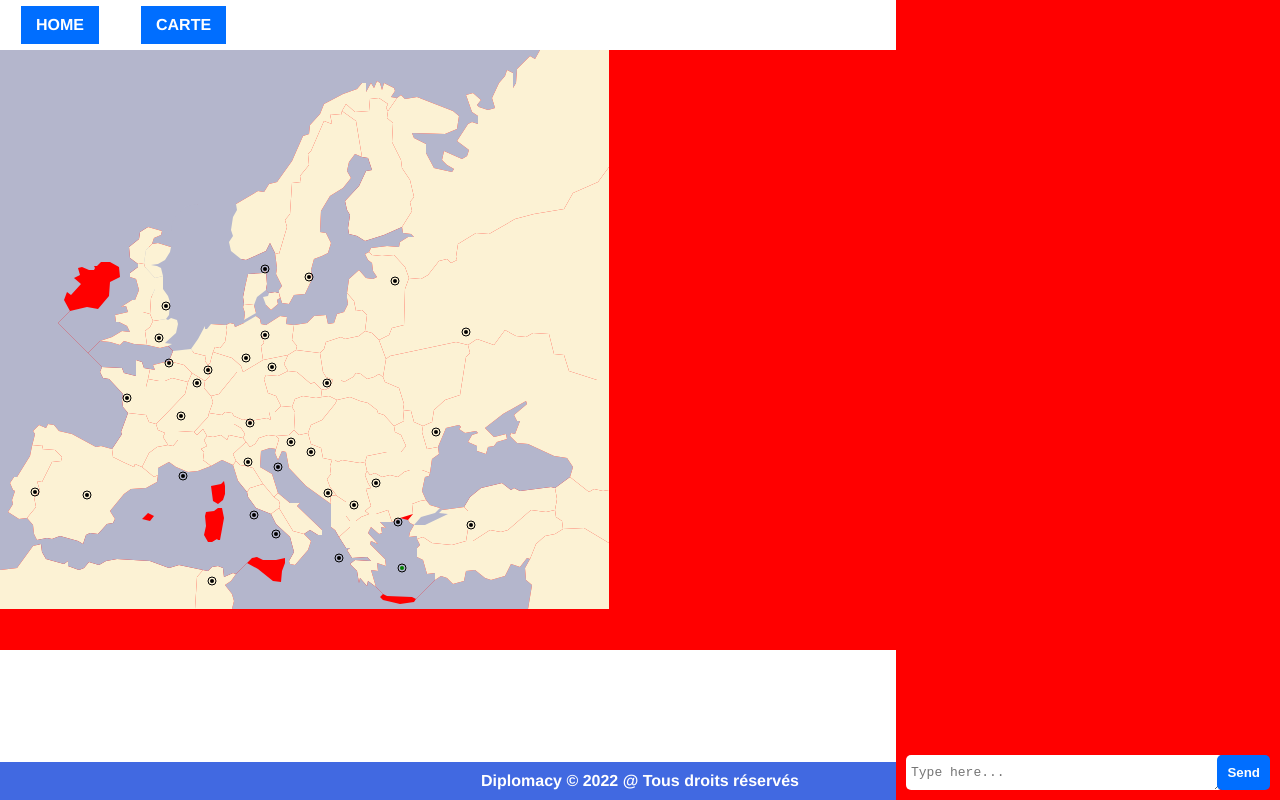
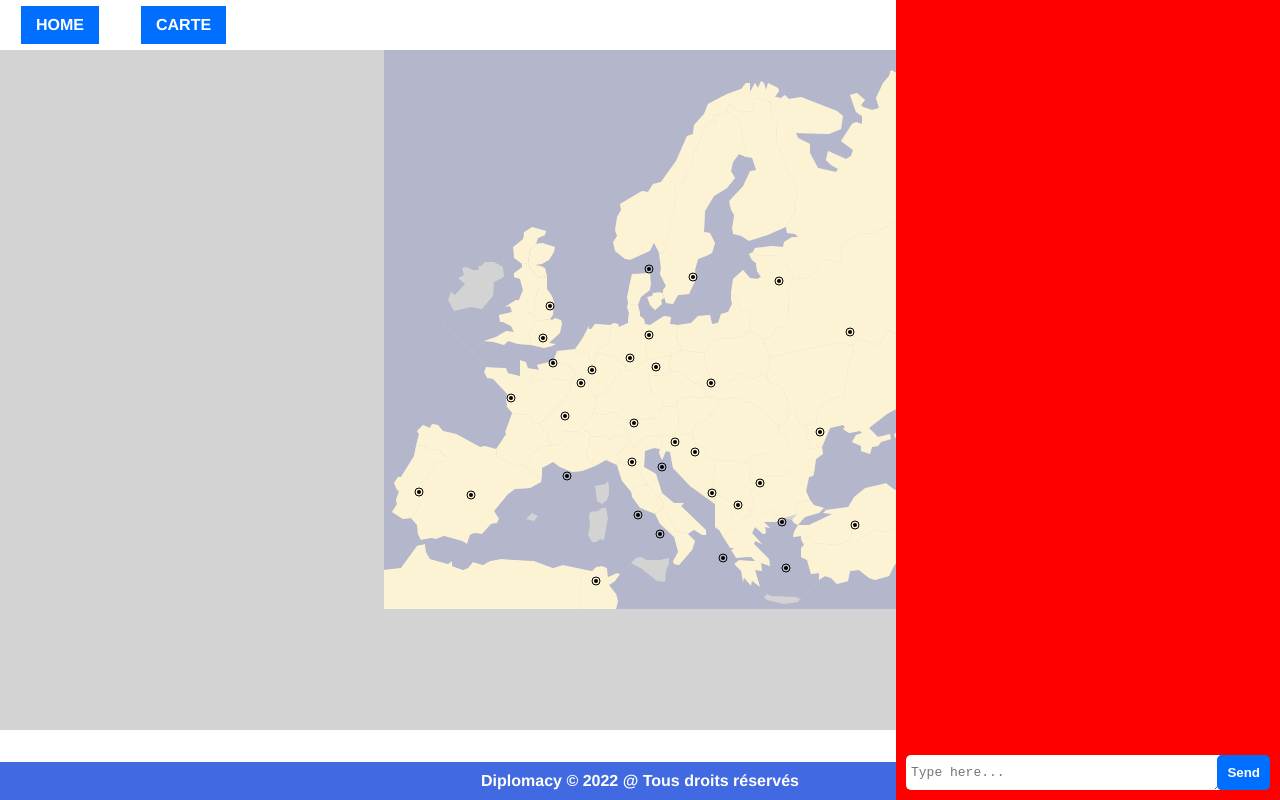
Before and after one commit to nderousseaux/diplomabourg, a Vue app in the folder frontend/: page / in a window 1280 px wide. Built offline with nearby package versions, Linux system fonts and the light colour scheme.

Commit message:
Added some style and cleaned code

```diff
--- a/frontend/src/views/Maps.vue
+++ b/frontend/src/views/Maps.vue
@@ -1,6 +1,6 @@
 <template>
 	<div id="map-container">
-		<svg width="100%" height="100%">
+		<svg width="40%" height="100%">
 			<path
 			fill="#b4b6cc"
 			d="M362 33 L357 39 L343 44 L324 54 L320 64 L310 75 L309 84 L303 86 L292 111 L277 132 L269 134 L264 142 L258 141 L236 154 L198 154 L171 181 L171 197 L158 193 L152 194 L154 188 L161 185 L162 181 L148 177 L148 0 L362 0Z"
@@ -190,7 +190,7 @@
 			name="Kiel"/>
 
 			<path
-			fill="#b4b6cc"
+			fill="#fcf2d4"
 			d="M244 270 L244 273 L256 266 L256 263Z"/>
 
 			<path
@@ -456,7 +456,7 @@
 			<circle cx="471" cy="475" r="2" fill="black" stroke="none" stroke-width="0"/>
 			<circle cx="471" cy="475" r="4" fill="none" stroke="black" stroke-width="1"/>
 
-			<circle cx="402" cy="518" r="2" fill="green" stroke="none" stroke-width="0"/>
+			<circle cx="402" cy="518" r="2" fill="black" stroke="none" stroke-width="0"/>
 			<circle cx="402" cy="518" r="4" fill="none" stroke="black" stroke-width="1"/>
 
 			<circle cx="265" cy="219" r="2" fill="black" stroke="none" stroke-width="0"/>
@@ -494,135 +494,41 @@
 
 			<circle cx="212" cy="531" r="2" fill="black" stroke="none" stroke-width="0"/>
 			<circle cx="212" cy="531" r="4" fill="none" stroke="black" stroke-width="1"/>
-
 	</svg>
 	</div>
 
 </template>
 
 <script>
-
-// import * as d3 from 'd3'
-// import * as topojson from 'topojson'
-// import data from '@/assets/json/maps-unminfy.json'
-
 export default {
 	name: 'Maps',
-	props: [],
-	component: {},
-	computed: {
-	},
-	methods: {
-
-
-	},
 	data() {
 		return {
 			width: window.innerWidth,
 			height: window.innerHeight
-			// width: "900",
-			// height: "600"
 		}
 	},
-	mounted() {
-
-			// var svg = d3.select("#map-container").append("svg").attr("width", this.width).attr("height", this.height-150);
-
-			// // const projection = d3.geoMercator().scale(240).translate([this.width/5, this.height-150]);
-			// const projection = d3.geoMercator().scale(280).translate([this.width/5, this.height]);
-			// const path =  d3.geoPath(projection);
-			// const g = svg.append('g');
-
-			// /* Avec l'importation des données */
-			// const maps = topojson.feature(data,
-			//     data.objects.maps);
-			// g.selectAll('path').data(maps.features).enter().append('path').attr('class', 'country').attr('d', path)
-			// .on('mouseover', mouseover).on('mouseout', mouseout).on("click", clicked);
-
-			// function mouseover() {
-			//     // Highlight hovered province
-			//     d3.select(this).style('fill', '#1483ce');
-			// }
-
-			// function mouseout (){
-			//     // Reset province color
-			//     const g = d3.select("g")
-			//     g.selectAll('path').style('fill', '#000')
-			//     // console.log('g', g)
-			// }
-
-			// function clicked (){
-			//     // Highlight hovered province
-			//     d3.select(this).style('fill', '#0f0');
-			//     console.log("cliqué", d3.select(this))
-			// }
-
-			// console.log("data", data)
-			// // console.log("land", data["objects"]["land"]["geometries"][0]["arcs"])
-			// console.log("land", data["objects"]["land"])
-			// // console.log("maps", data["objects"]["maps"]["geometries"])
-
-			// findIndice("France")
-			// getID("France")
-			// getCoord(getID("France"))
-
-			// function findIndice(countryName){
-			//     let indice = 0;
-			//     for(let i = 0; i < data["objects"]["maps"]["geometries"].length; i++){
-			//         if(data["objects"]["maps"]["geometries"][i]["properties"]["name"] == countryName){
-			//             indice = i;
-			//             console.log('indice', i)
-			//             i = data["objects"]["maps"]["geometries"].length
-			//         }
-			//     }
-			//     return indice;
-			// }
-
-			// function getID(countryName){
-			//     let indice = 0;
-			//     for(let i = 0; i < data["objects"]["maps"]["geometries"].length; i++){
-			//         if(data["objects"]["maps"]["geometries"][i]["properties"]["name"] == countryName){
-			//             indice = data["objects"]["maps"]["geometries"][i]["id"];
-			//             console.log('ID', data["objects"]["maps"]["geometries"][i]["id"] )
-			//             i = data["objects"]["maps"]["geometries"].length
-			//         }
-			//     }
-			//     return indice;
-			// }
-
-			// function getCoord(ID){
-			//     console.log("Coord", data["arcs"][ID])
-			//     return data["arcs"][ID]
-			// }
-
-
-			// function exploit(i){
-			// 	const paths = document.querySelectorAll("path")
-			// 	const coordsZ = paths[i].attributes['d'].value.toString().split("z")
-			// 	const coordsM = paths[i].attributes['d'].value.toString().split("M")
-
-			// 	console.log("Split by Z", coordsZ)
-			// 	console.log("Split by M", coordsM)
-			// }
-
-
-	}
-
-
 }
-
 </script>
-
 <style scoped>
 	#map-container{
-		width: 70%;
-		height: 600px;
-		background-color: red; /* Remove this after */
+		display: flex;
+		width: 100vw;
+		height: 85vh;
+		background-color: lightgray;
 	}
-
+	#map-container::before{
+	width: 30%;
+	visibility: hidden;
+	content: "Pseudo élément temporaire";
+	}
+	#map-container::after{
+	width: 30%;
+	visibility: hidden;
+	content: "Pseudo élément temporaire";
+	}
 	path:hover{
 		cursor: pointer;
-		fill: greenyellow;
+		fill: lightgreen;
 	}
-
 </style>
```
